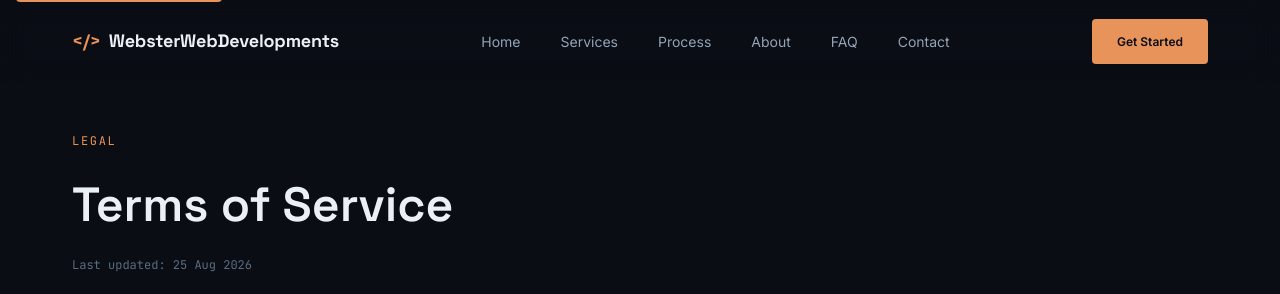
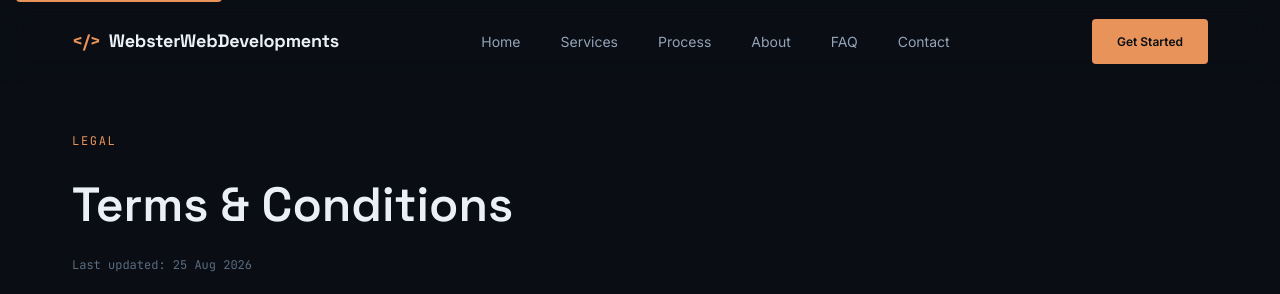
Before and after one commit to Bradley-Web-dev/WebsterWebDevelopments, a plain HTML site: page terms.html in a window 1280 px wide. Shown: the top 294 px of the page. Drawn offline with Linux system fonts and the light colour scheme.

Commit message:
Update terms.html

```diff
--- a/terms.html
+++ b/terms.html
@@ -1905,7 +1905,7 @@ p {
     <section class="legal-hero">
       <div class="container">
         <span class="legal-hero__eyebrow">Legal</span>
-        <h1 class="legal-hero__title">Terms of Service</h1>
+        <h1 class="legal-hero__title">Terms & Conditions</h1>
         <p class="legal-hero__updated">Last updated: 25 Aug 2026</p>
       </div>
     </section>
```
